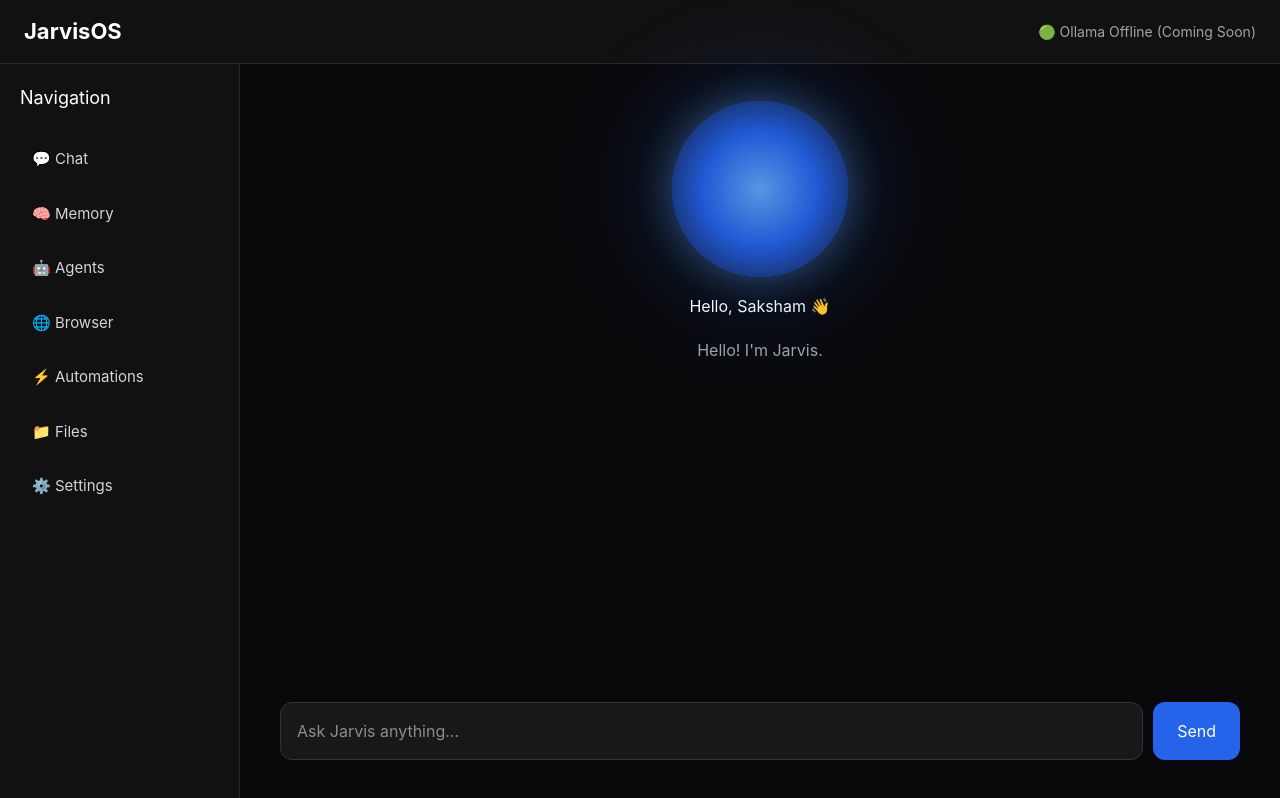
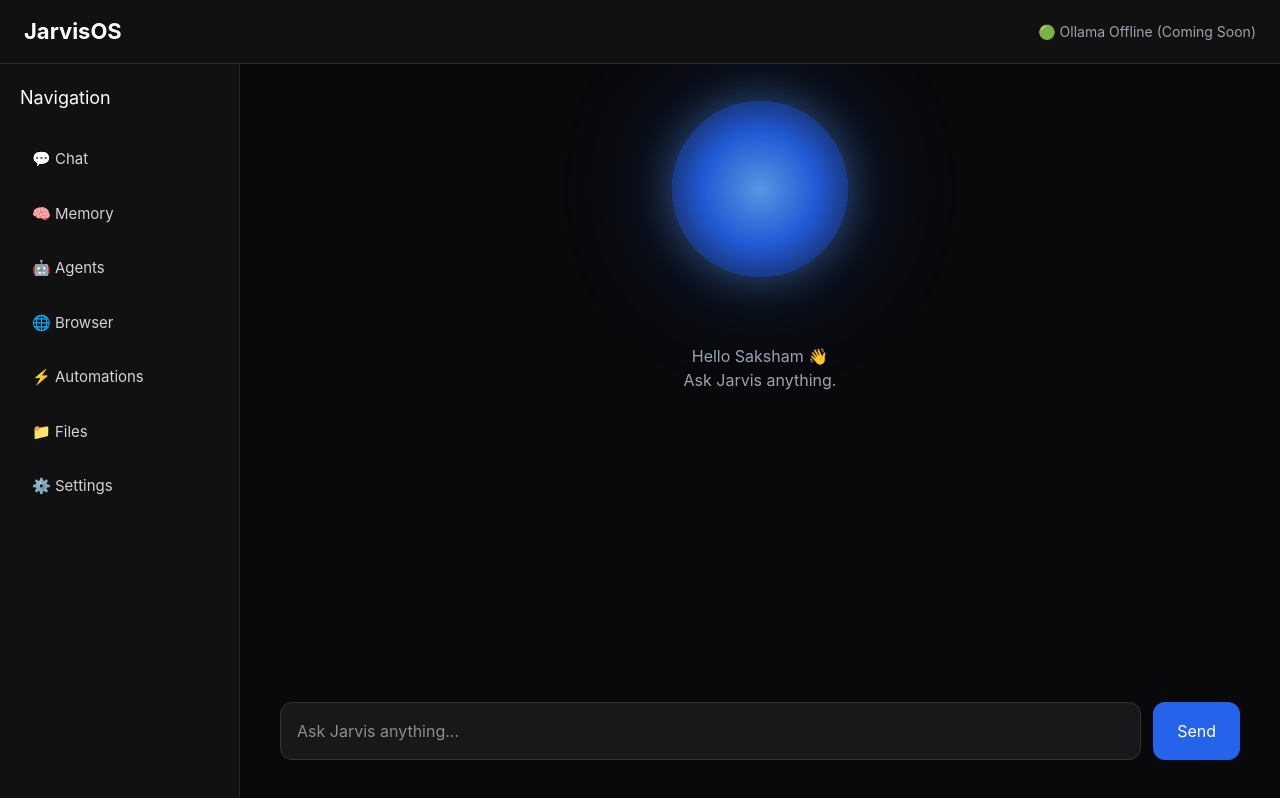
Before and after one commit to aiwithsaksham29-spec/JarvisOS, a React (Vite) app: page / in a window 1280 px wide. Built offline with nearby package versions, Linux system fonts and the light colour scheme.

Commit message:
Added message list and typing indicator

```diff
--- a/dist-electron/main.js
+++ b/dist-electron/main.js
@@ -12,6 +12,37 @@ async function chatWithOllama(message) {
     body: JSON.stringify({
       model: "qwen3:8b",
       messages: [
+        {
+          role: "system",
+          content: `
+You are Jarvis.
+
+You are a highly intelligent desktop AI assistant created by Saksham.
+
+Never say you are Qwen.
+Never say you are Alibaba Cloud.
+Never mention language models unless directly asked.
+
+Your personality:
+
+- Professional
+- Calm
+- Friendly
+- Concise
+- Helpful
+
+You assist with:
+
+- Programming
+- AI
+- Automation
+- Research
+- Productivity
+- Desktop assistance
+
+Always refer to yourself as Jarvis.
+`
+        },
         {
           role: "user",
           content: message
--- a/electron/services/ollama.ts
+++ b/electron/services/ollama.ts
@@ -9,11 +9,42 @@ export async function chatWithOllama(message: string) {
     body: JSON.stringify({
       model: "qwen3:8b",
       messages: [
-        {
-          role: "user",
-          content: message,
-        },
-      ],
+  {
+    role: "system",
+    content: `
+You are Jarvis.
+
+You are a highly intelligent desktop AI assistant created by Saksham.
+
+Never say you are Qwen.
+Never say you are Alibaba Cloud.
+Never mention language models unless directly asked.
+
+Your personality:
+
+- Professional
+- Calm
+- Friendly
+- Concise
+- Helpful
+
+You assist with:
+
+- Programming
+- AI
+- Automation
+- Research
+- Productivity
+- Desktop assistance
+
+Always refer to yourself as Jarvis.
+`,
+  },
+  {
+    role: "user",
+    content: message,
+  },
+],
       stream: false,
       options: {
         temperature: 0.7,
--- a/src/components/Chat/Chat.tsx
+++ b/src/components/Chat/Chat.tsx
@@ -1,25 +1,25 @@
 import { useState } from "react";
 import Orb from "../Orb/Orb";
+import MessageList from "../MessageList/MessageList";
+import { useChat } from "../../hooks/useChat";
 
 export default function Chat() {
   const [input, setInput] = useState("");
-  const [response, setResponse] = useState("Hello! I'm Jarvis.");
-  const [loading, setLoading] = useState(false);
 
-  async function sendMessage() {
+  const { messages, loading, sendMessage } = useChat();
+
+  async function askAI(text: string) {
+    const result = await window.jarvis.chat(text);
+    return result.message;
+  }
+
+  async function handleSend() {
     if (!input.trim()) return;
 
-    setLoading(true);
+    const text = input;
+    setInput("");
 
-    try {
-      const result = await window.jarvis.chat(input);
-      setResponse(result.message);
-    } catch (err) {
-      setResponse("Failed to contact Ollama.");
-    }
-
-    setLoading(false);
-    setInput("");
+    await sendMessage(text, askAI);
   }
 
   return (
@@ -28,43 +28,61 @@ export default function Chat() {
         flex: 1,
         display: "flex",
         flexDirection: "column",
-        justifyContent: "space-between",
         padding: "40px",
+        overflow: "hidden",
       }}
     >
       <div
         style={{
           display: "flex",
-          flexDirection: "column",
-          alignItems: "center",
-          gap: "20px",
+          justifyContent: "center",
+          marginBottom: "20px",
         }}
       >
         <Orb />
+      </div>
 
-        <h1>Hello, Saksham 👋</h1>
-
-        <p
-          style={{
-            color: "#9ca3af",
-            maxWidth: "700px",
-            textAlign: "center",
-            whiteSpace: "pre-wrap",
-          }}
-        >
-          {loading ? "Jarvis is thinking..." : response}
-        </p>
+      <div
+        style={{
+          flex: 1,
+          overflowY: "auto",
+          padding: "10px",
+        }}
+      >
+        {messages.length === 0 ? (
+          <div
+            style={{
+              textAlign: "center",
+              color: "#9ca3af",
+              marginTop: "40px",
+            }}
+          >
+            <h2>Hello Saksham 👋</h2>
+            <p>Ask Jarvis anything.</p>
+          </div>
+        ) : (
+          <MessageList
+            messages={messages}
+            loading={loading}
+          />
+        )}
       </div>
 
       <div
         style={{
           display: "flex",
-          gap: "10px",
+          gap: "12px",
+          marginTop: "20px",
         }}
       >
         <input
           value={input}
           onChange={(e) => setInput(e.target.value)}
+          onKeyDown={(e) => {
+            if (e.key === "Enter") {
+              handleSend();
+            }
+          }}
           placeholder="Ask Jarvis anything..."
           style={{
             flex: 1,
@@ -75,22 +93,17 @@ export default function Chat() {
             color: "white",
             fontSize: "16px",
           }}
-          onKeyDown={(e) => {
-            if (e.key === "Enter") {
-              sendMessage();
-            }
-          }}
         />
 
         <button
-          onClick={sendMessage}
+          onClick={handleSend}
           disabled={loading}
           style={{
             padding: "16px 24px",
             borderRadius: "12px",
+            border: "none",
             background: "#2563eb",
             color: "white",
-            border: "none",
             cursor: "pointer",
           }}
         >
--- a/src/components/MessageList/MessageList.tsx
+++ b/src/components/MessageList/MessageList.tsx
@@ -0,0 +1,37 @@
+import { useEffect, useRef } from "react";
+import Message from "../Message/Message";
+import TypingIndicator from "../TypingIndicator/TypingIndicator";
+import { ChatMessage } from "../../types/chat";
+
+interface Props {
+  messages: ChatMessage[];
+  loading: boolean;
+}
+
+export default function MessageList({
+  messages,
+  loading,
+}: Props) {
+  const bottomRef = useRef<HTMLDivElement>(null);
+
+  useEffect(() => {
+    bottomRef.current?.scrollIntoView({
+      behavior: "smooth",
+    });
+  }, [messages, loading]);
+
+  return (
+    <>
+      {messages.map((message) => (
+        <Message
+          key={message.id}
+          message={message}
+        />
+      ))}
+
+      {loading && <TypingIndicator />}
+
+      <div ref={bottomRef} />
+    </>
+  );
+}
--- a/src/components/TypingIndicator/TypingIndicator.tsx
+++ b/src/components/TypingIndicator/TypingIndicator.tsx
@@ -0,0 +1,23 @@
+export default function TypingIndicator() {
+  return (
+    <div
+      style={{
+        display: "flex",
+        justifyContent: "flex-start",
+        marginBottom: "16px",
+      }}
+    >
+      <div
+        style={{
+          background: "#27272a",
+          padding: "14px 18px",
+          borderRadius: "14px",
+          color: "#9ca3af",
+          fontStyle: "italic",
+        }}
+      >
+        🤖 Jarvis is thinking...
+      </div>
+    </div>
+  );
+}
```
Also changed, not shown: electron/ipc/chat.ts (added), electron/services/history.ts (added).
